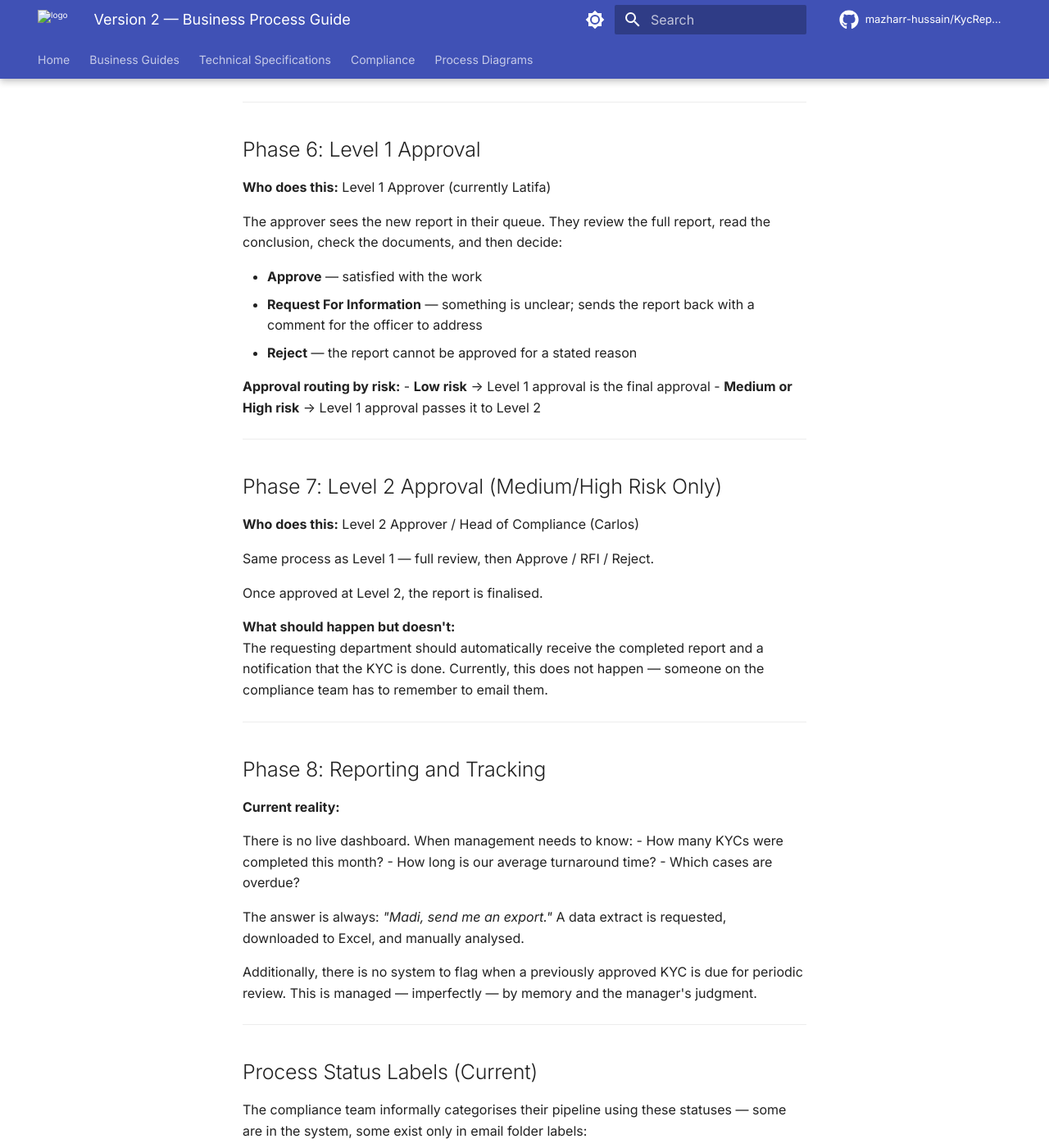
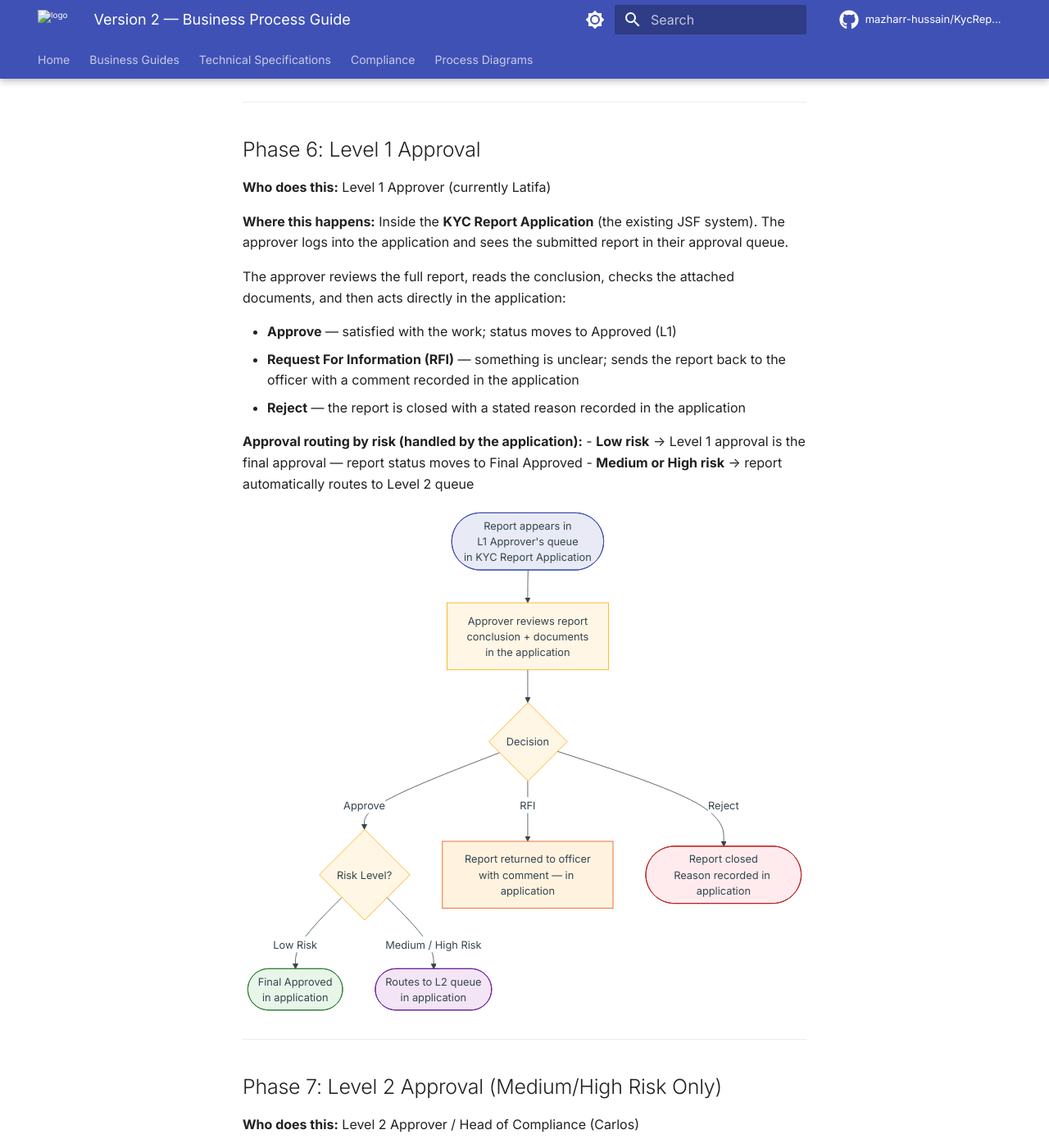
Before and after one commit to mazharr-hussain/KycReport, an MkDocs documentation site: the page built from docs/V2_BUS_AsIs_Process.md, in a window 1280 px wide and 1400 px high, scrolled down 7585 px. Shown: the whole window at 82% size. Built offline with MkDocs 1.6.1 and Material for MkDocs 9.7.7, drawn with Linux system fonts in a browser that asks for light colours; comment, search, counter and statistics services are not loaded; some of the changed text lies outside the part shown.

Commit message:
Fix V2 As-Is accuracy: NO path and approval application attribution
- Phase 0 NO path: corrected to show Excel output saved as evidence,
  not document collection (no docs needed when KYC not required)
- Phase 6 & 7: explicitly state approvals happen inside the KYC Report
  Application (JSF system); added Mermaid diagrams showing queue →
  review → Approve/RFI/Reject flow within the application

Co-Authored-By: Claude Sonnet 4.6 <noreply@anthropic.com>
Claude-Session: https://claude.ai/code/session_016qkbbHGMzJxbVWuaEdqdCA

````diff
--- a/docs/V2_BUS_AsIs_Process.md
+++ b/docs/V2_BUS_AsIs_Process.md
@@ -46,10 +46,10 @@ Based on the answers, the Excel says either **"KYC Required"** or **"KYC Not Req
 flowchart TD
     EXCEL([Department fills in\nExcel Risk Calculator]) --> Q{KYC Required?}
     Q -->|YES| DOCS[Department gathers documents\nand sends email to\ncompliance mailbox]
-    Q -->|NO| LOCAL[Documents saved to\nlocal folder\nmoved to QDocs later — manually]
+    Q -->|NO| LOCAL[Excel output saved locally\nas evidence\nNo document collection required]
 
     style DOCS fill:#E8EAF6,color:#1A237E,stroke:#3949AB
-    style LOCAL fill:#E3F2FD,color:#0D47A1,stroke:#1565C0
+    style LOCAL fill:#E8F5E9,color:#1B5E20,stroke:#2E7D32
     style EXCEL fill:#F3E5F5,color:#4A148C,stroke:#6A1B9A
 ```
 
@@ -198,15 +198,35 @@ flowchart TD
 
 **Who does this:** Level 1 Approver (currently Latifa)
 
-The approver sees the new report in their queue. They review the full report, read the conclusion, check the documents, and then decide:
+**Where this happens:** Inside the **KYC Report Application** (the existing JSF system). The approver logs into the application and sees the submitted report in their approval queue.
 
-- **Approve** — satisfied with the work
-- **Request For Information** — something is unclear; sends the report back with a comment for the officer to address
-- **Reject** — the report cannot be approved for a stated reason
+The approver reviews the full report, reads the conclusion, checks the attached documents, and then acts directly in the application:
 
-**Approval routing by risk:**
-- **Low risk** → Level 1 approval is the final approval
-- **Medium or High risk** → Level 1 approval passes it to Level 2
+- **Approve** — satisfied with the work; status moves to Approved (L1)
+- **Request For Information (RFI)** — something is unclear; sends the report back to the officer with a comment recorded in the application
+- **Reject** — the report is closed with a stated reason recorded in the application
+
+**Approval routing by risk (handled by the application):**
+- **Low risk** → Level 1 approval is the final approval — report status moves to Final Approved
+- **Medium or High risk** → report automatically routes to Level 2 queue
+
+```mermaid
+flowchart TD
+    QUEUE([Report appears in\nL1 Approver's queue\nin KYC Report Application]) --> REVIEW[Approver reviews report\nconclusion + documents\nin the application]
+    REVIEW --> DECISION{Decision}
+    DECISION -->|Approve| RISK{Risk Level?}
+    DECISION -->|RFI| BACK[Report returned to officer\nwith comment — in application]
+    DECISION -->|Reject| REJECT([Report closed\nReason recorded in application])
+
+    RISK -->|Low Risk| FINAL([Final Approved\nin application])
+    RISK -->|Medium / High Risk| L2([Routes to L2 queue\nin application])
+
+    style QUEUE fill:#E8EAF6,color:#1A237E,stroke:#3949AB
+    style FINAL fill:#E8F5E9,color:#1B5E20,stroke:#2E7D32
+    style REJECT fill:#FFEBEE,color:#7F0000,stroke:#B71C1C
+    style BACK fill:#FFF3E0,color:#BF360C,stroke:#E65100
+    style L2 fill:#F3E5F5,color:#4A148C,stroke:#6A1B9A
+```
 
 ---
 
@@ -214,9 +234,23 @@ The approver sees the new report in their queue. They review the full report, re
 
 **Who does this:** Level 2 Approver / Head of Compliance (Carlos)
 
-Same process as Level 1 — full review, then Approve / RFI / Reject.
+**Where this happens:** Inside the **KYC Report Application** — the report appears in Carlos's queue after L1 approval.
 
-Once approved at Level 2, the report is finalised.
+Same actions as Level 1 — full review inside the application, then Approve / RFI / Reject. Once approved at Level 2, the report status is set to Final Approved in the application.
+
+```mermaid
+flowchart TD
+    L2Q([Report appears in\nL2 Approver's queue\nin KYC Report Application]) --> REVIEW2[Approver reviews report\nin the application]
+    REVIEW2 --> DECISION2{Decision}
+    DECISION2 -->|Approve| FINAL2([Final Approved\nin application])
+    DECISION2 -->|RFI| BACK2[Report returned to officer\nwith comment — in application]
+    DECISION2 -->|Reject| REJECT2([Report closed\nReason recorded in application])
+
+    style L2Q fill:#E8EAF6,color:#1A237E,stroke:#3949AB
+    style FINAL2 fill:#E8F5E9,color:#1B5E20,stroke:#2E7D32
+    style REJECT2 fill:#FFEBEE,color:#7F0000,stroke:#B71C1C
+    style BACK2 fill:#FFF3E0,color:#BF360C,stroke:#E65100
+```
 
 **What should happen but doesn't:**
 The requesting department should automatically receive the completed report and a notification that the KYC is done. Currently, this does not happen — someone on the compliance team has to remember to email them.
````
